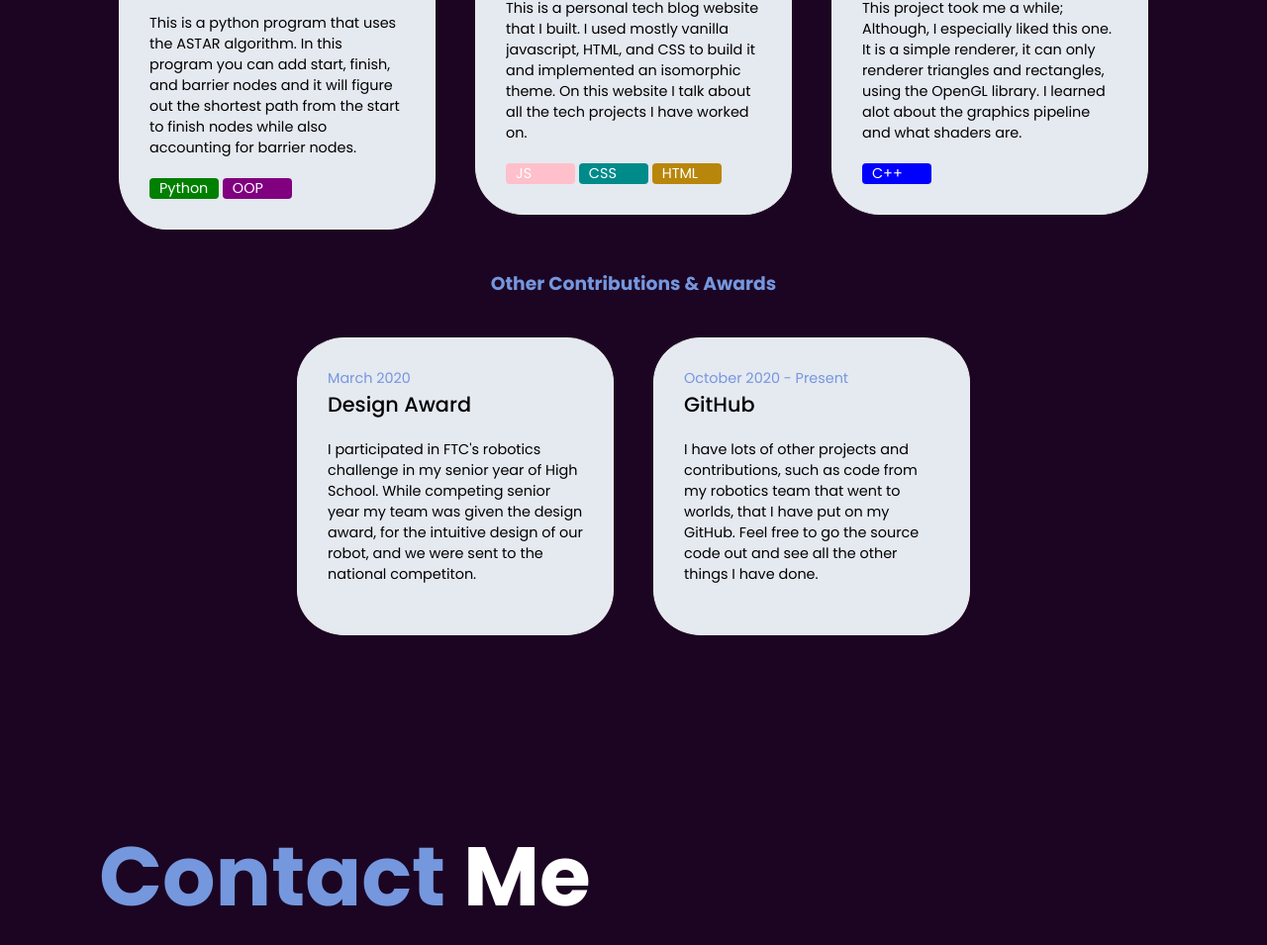
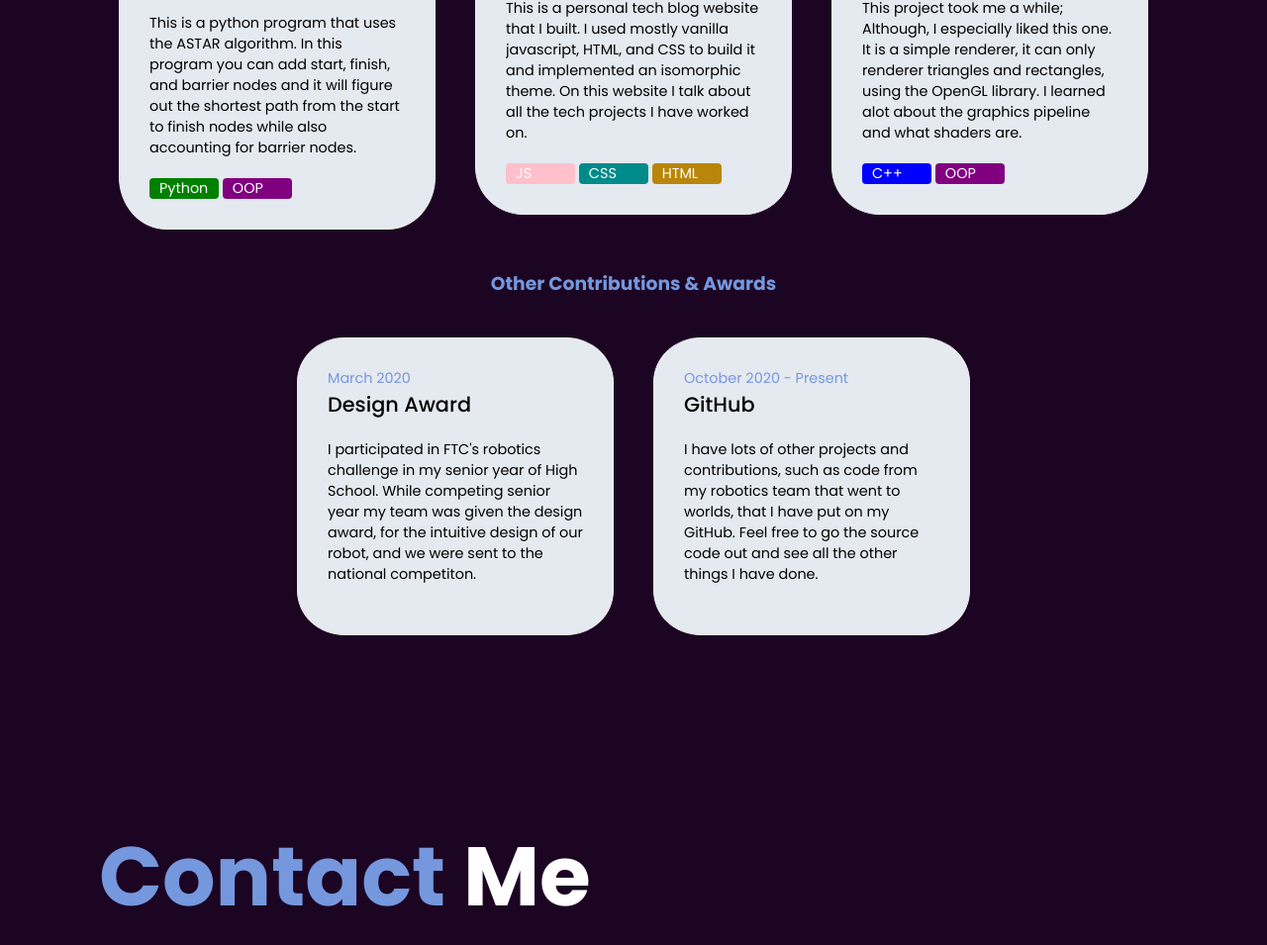
Before and after one commit to riceriley59/Portfolio, a plain HTML site: page index.html in a window 1280 px wide. Shown: the part 2783-3738 px from the top of the page at 99% size. Drawn offline with Linux system fonts and the light colour scheme.

Commit message:
added content

```diff
--- a/index.html
+++ b/index.html
@@ -127,7 +127,7 @@
 						<span>August 2022 - September 2022</span>
 						<a class="blog-title" href="https://github.com/riceriley59/OpenGL" target="_blank">Basic OpenGL Renderer</a>
 						<p>This project took me a while; Although, I especially liked this one. It is a simple renderer, it can only renderer triangles and rectangles, using the OpenGL library. I learned alot about the graphics pipeline and what shaders are.</p>
-						<span style="background: blue;" class="language">C++</span>
+						<span><span style="background: blue;" class="language">C++</span>   <span style="background: purple;" class="language">OOP</span></span>
 					</div>
 				</div>
 			</div>
```
